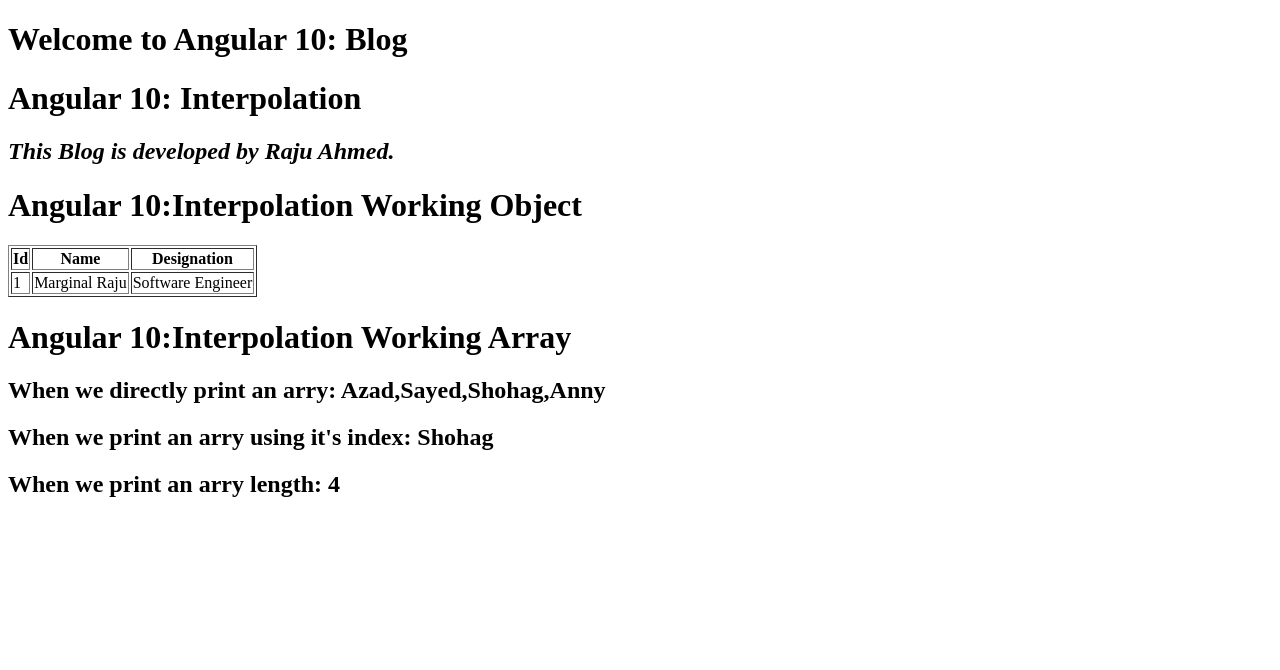
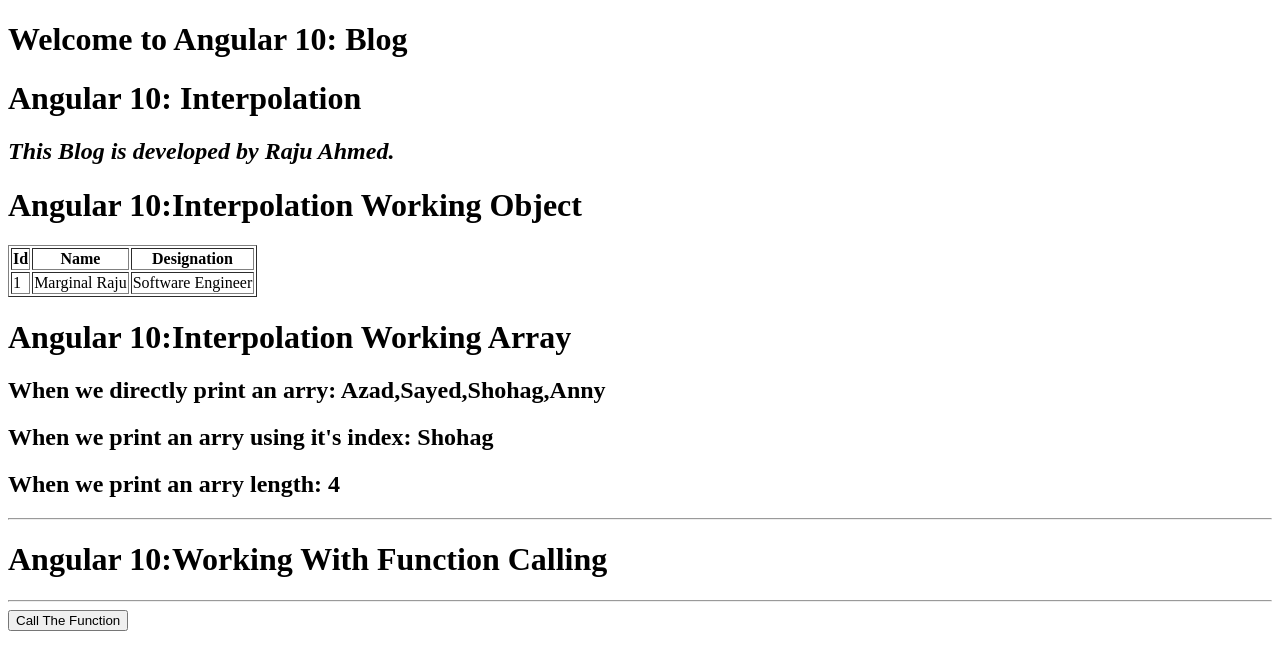
Before and after one commit to mrajuahmed/Angular10To11, an Angular app in the folder blog-angular/: page / in a window 1280 px wide. Shown: the top 670 px of the page. Built offline with nearby package versions, Linux system fonts and the light colour scheme.

Commit message:
Angular 10 - 11 Hindi tutorial #8 call function | call function: Done.

```diff
--- a/blog-angular/package.json
+++ b/blog-angular/package.json
@@ -24,7 +24,7 @@
     "zone.js": "~0.11.3"
   },
   "devDependencies": {
-    "@angular-devkit/build-angular": "~0.1102.3",
+    "@angular-devkit/build-angular": "^0.1102.3",
     "@angular/cli": "~11.2.3",
     "@angular/compiler-cli": "~11.2.4",
     "@types/jasmine": "~3.6.0",
--- a/blog-angular/src/app/app.component.html
+++ b/blog-angular/src/app/app.component.html
@@ -26,3 +26,7 @@
 <h2>When we directly print an arry: {{bloggerArray}}</h2>
 <h2>When we print an arry using it's index: {{bloggerArray[2]}}</h2>
 <h2>When we print an arry length: {{bloggerArray.length}}</h2>
+<hr>
+<h1>Angular 10:Working With Function Calling</h1>
+<hr>
+<button (click)="firstButtonFunction()">Call The Function</button>
--- a/blog-angular/src/app/app.component.ts
+++ b/blog-angular/src/app/app.component.ts
@@ -8,14 +8,22 @@ import { Component } from '@angular/core';
 export class AppComponent {
   title = 'Blog';
   name="Raju Ahmed.";
+
   getFullBlogTitile(){
     return "This "+ this.title +" is developed by "+this.name;
   }
+
   blogerObj={
     Id:1,
     Name:"Marginal Raju",
     Designation:"Software Engineer"
   }
 
-  bloggerArray=['Azad','Sayed','Shohag','Anny']
+  bloggerArray=['Azad','Sayed','Shohag','Anny'];
+
+  firstButtonFunction(){
+    var message="Your First Function Was Successfully Binded With This Button ";
+    console.warn(message);
+    alert(message);
+  }
 }
```
Also changed, not shown: 1 other file (tests, documents, lock files or other folders).
